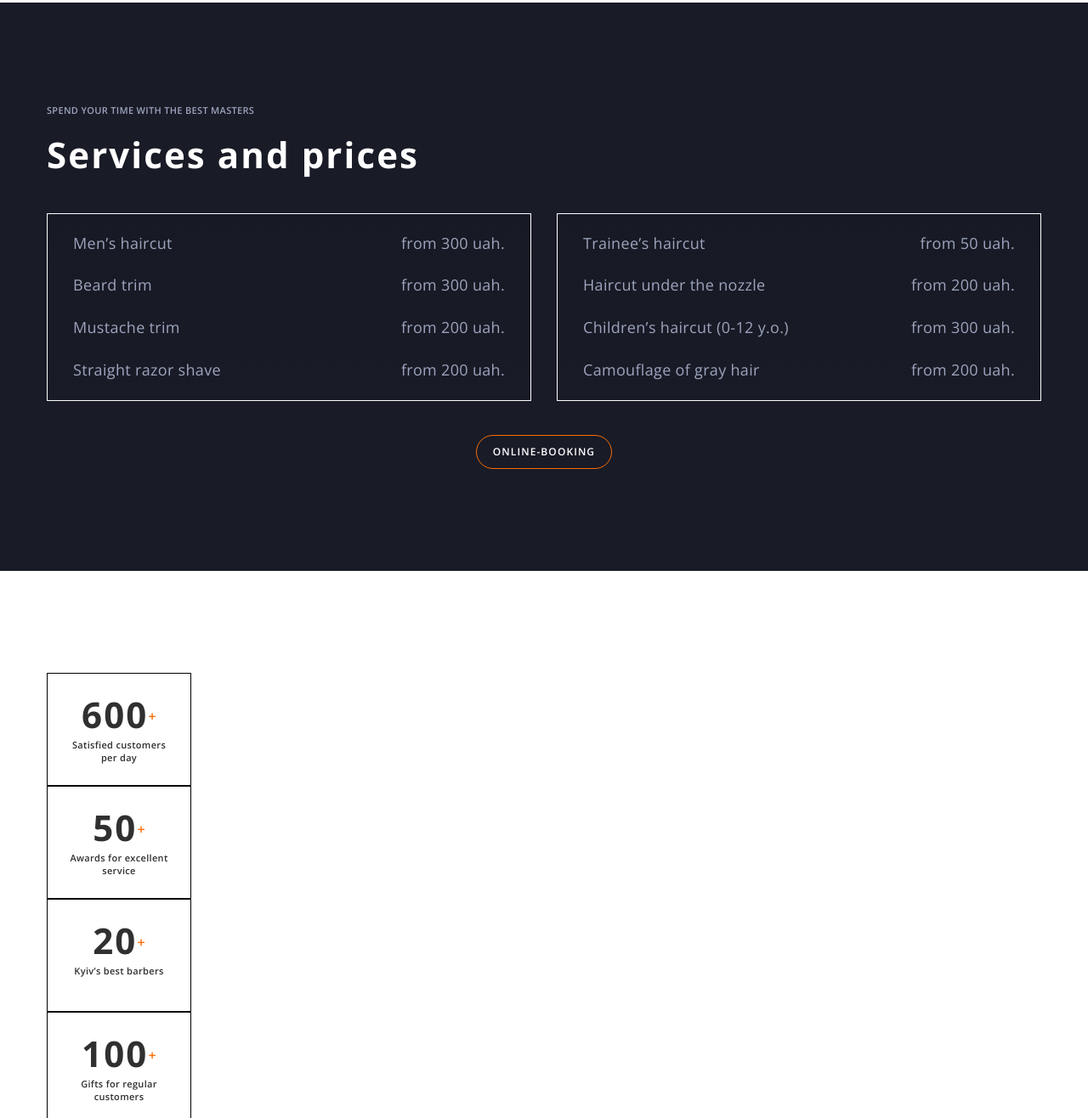
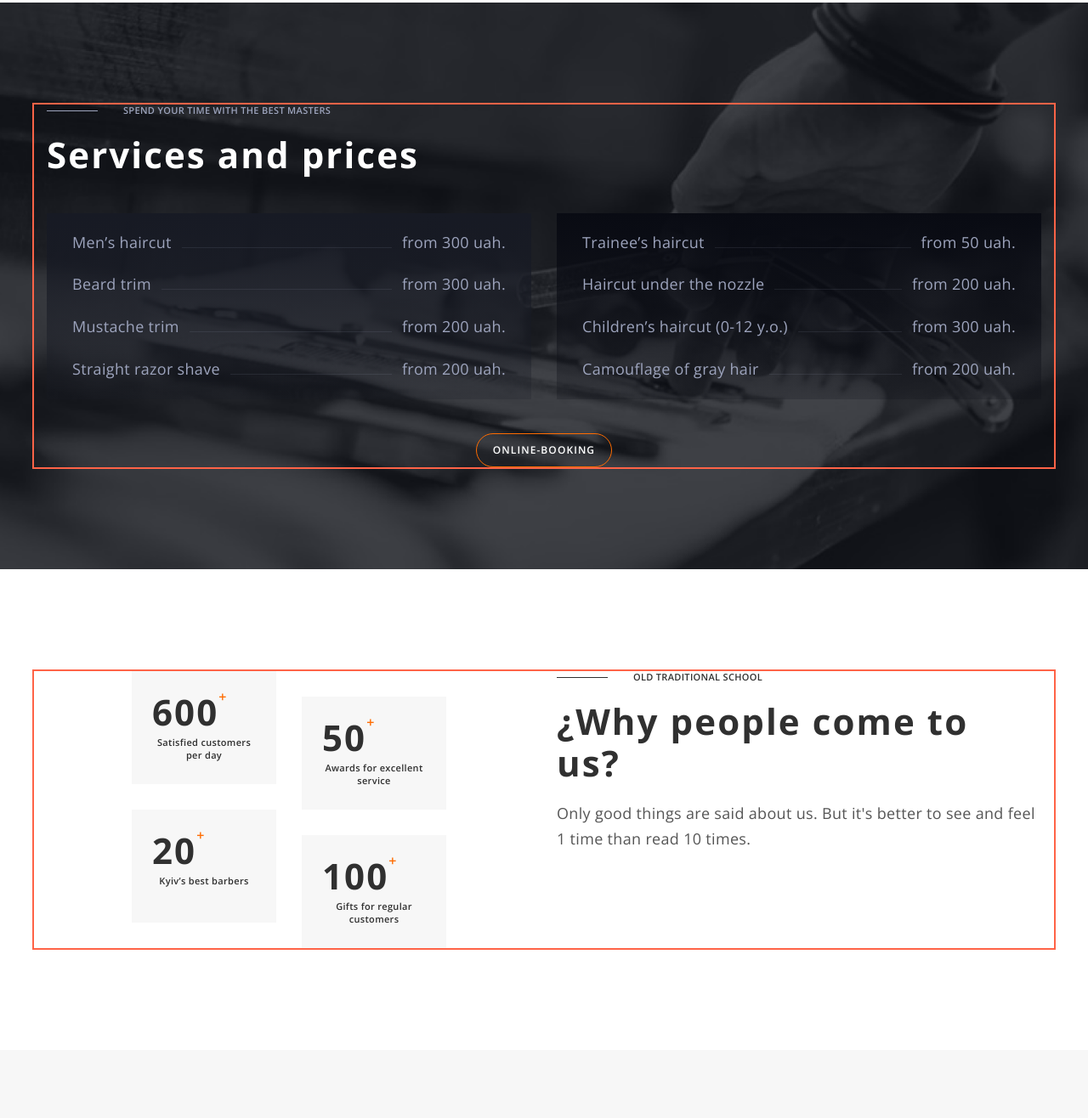
Before and after one commit to Kirill99k/-barbershop, a plain HTML site: page index.html in a window 1280 px wide. Shown: the part 1484-2800 px from the top of the page at 85% size. Drawn offline with nearby package versions, Linux system fonts and the light colour scheme.

Commit message:
Adds a background and a background color

```diff
--- a/css/styles.css
+++ b/css/styles.css
@@ -7,11 +7,6 @@
   --accent-color: #ff6c00;
   --secondary-background-color: #e5e5e5;
   --our-barbers-background-color: #f7f7f7;
-  --background-services-color: linear-gradient(
-    180deg,
-    #171a24 0%,
-    rgba(23, 26, 36, 0.2) 100%
-  );
   --primary-font-family: 'Open Sans';
   --title-font-family: 'Raleway';
 }
@@ -53,7 +48,7 @@ img {
   padding-left: 15px;
   padding-right: 15px;
   margin: 0 auto;
-  /* outline: 2px solid tomato; */
+  outline: 2px solid tomato;
 }
 
 /* ---------------- visually-hidden ---------------- */
@@ -117,6 +112,16 @@ img {
   font-size: 11px;
   line-height: 1.4;
   text-transform: uppercase;
+  display: flex;
+  align-items: center;
+  gap: 30px;
+}
+
+.section-uptitle::before {
+  content: '';
+  width: 60px;
+  height: 1px;
+  background-color: currentColor;
 }
 
 .section-title {
@@ -161,10 +166,6 @@ img {
   display: block;
 }
 
-/* .header-item:not(:last-child) {
-  margin-right: 30px;
-} */
-
 .header-nav-link {
   display: block;
   padding-top: 52px;
@@ -197,9 +198,6 @@ img {
 }
 
 /* ---------------- hero ---------------- */
-/* .hero {
-  background-image: url(../images/hero_image.jpg);
-} */
 
 .hero-container {
   display: flex;
@@ -252,7 +250,6 @@ img {
 }
 
 /* ---------------- about ---------------- */
-/* .about {} */
 
 .about-list {
   display: flex;
@@ -307,7 +304,13 @@ img {
 
 /* ---------------- prices ---------------- */
 .prices {
-  background-image: url(../images/contacts.jpg);
+  background-color: #111319;
+  background-image: url(../images/prices-bg.png);
+  background-repeat: no-repeat;
+  background-position: center;
+  background-size: cover;
+  max-width: 1600px;
+  margin: 0 auto;
 }
 
 .prices-uptitle {
@@ -333,16 +336,41 @@ img {
 }
 
 .prices-list {
-  border: 1px solid var(--first-title-color);
   padding: 20px 30px;
 
   width: calc((100% - 30px) / 2);
-  background: var(--background-services-color);
+}
+
+.prices-list:first-child {
+  background-image: linear-gradient(
+    180deg,
+    #171a24 0%,
+    rgba(23, 26, 36, 0.2) 100%
+  );
+}
+
+.prices-list:last-child {
+  background-image: linear-gradient(
+    180deg,
+    #090b13 0%,
+    rgba(9, 11, 19, 0.2) 100%
+  );
 }
 
 .prices-item {
   display: flex;
   justify-content: space-between;
+  align-items: baseline;
+  gap: 12px;
+}
+
+.prices-item::before {
+  flex-grow: 1;
+
+  content: '';
+  width: 100px;
+  height: 1px;
+  background-color: rgba(157, 164, 189, 0.12);
 }
 
 .prices-item:not(:last-child) {
@@ -356,12 +384,22 @@ img {
   line-height: 1.66;
 }
 
+.prices-text:first-child {
+  order: -1;
+}
+
 .prices-button {
   display: block;
   margin: 0 auto;
 }
 
 /* ---------------- benefits ---------------- */
+
+.benefits-container {
+  display: flex;
+  padding-left: 115px;
+  gap: 130px;
+}
 
 .benefits-uptitle {
   margin-bottom: 20px;
@@ -377,13 +415,28 @@ img {
   margin-bottom: 20px;
 }
 
+.benefits-list {
+  display: flex;
+  width: 370px;
+  flex-wrap: wrap;
+  flex-shrink: 0;
+}
+
 .benefits-item {
   padding: 20px 24px;
   text-align: center;
 
   width: 170px;
   height: 133px;
-  border: 1px solid #000000;
+  background-color: #f7f7f7;
+}
+
+.benefits-item:nth-child(odd) {
+  margin-right: 30px;
+}
+
+.benefits-item:nth-child(even) {
+  margin-top: 30px;
 }
 
 .benefits-count {
@@ -392,21 +445,37 @@ img {
   font-size: 42px;
   line-height: 1.35;
   letter-spacing: 0.05em;
+  display: flex;
 }
 
-.benefits-plus {
+.benefits-count::after {
+  content: '+';
   color: var(--accent-color);
   font-weight: 600;
   font-size: 16px;
   line-height: 1.37;
-  /* position: absolute; */
 }
+
+/* .benefits-plus {
+  color: var(--accent-color);
+  font-weight: 600;
+  font-size: 16px;
+  line-height: 1.37;
+  vertical-align: top;
+  display: inline-block;
+  padding-top: 10px;
+} */
 
 .benefits-list-text {
   color: var(--second-title-color);
   font-weight: 600;
   font-size: 11px;
   line-height: 1.36;
+}
+
+.benefits-wrap {
+  max-width: 500px;
+  padding-top: 9px;
 }
 
 /* ---------------- barbers ---------------- */
@@ -484,7 +553,6 @@ img {
 /* ---------------- gallery ---------------- */
 
 .gallery-uptitle {
-  display: inline-block;
   margin-bottom: 44px;
 }
 
@@ -497,13 +565,31 @@ img {
   width: calc((100% - 90px) / 4);
 }
 
-/* ---------------- booking ---------------- */
+/* ---------------- contact-wrap ---------------- */
 
-.booking {
-  background-image: url(../images/contacts.jpg);
+.contact-wrap {
+  background-color: #191c26;
+  background-image: url(../images/contacts-bg.png);
+  background-repeat: no-repeat;
+  background-position: right;
+  background-size: calc(50% - 15px) 100%;
+  max-width: 1600px;
+  margin: 0 auto;
 }
 
-.booking-title {
+.contact-wrap > .container {
+  display: flex;
+}
+
+/* ---------------- online ---------------- */
+
+.online {
+  width: calc(50% + 15px);
+  padding-top: 130px;
+  padding-bottom: 120px;
+}
+
+.online-title {
   color: var(--first-title-color);
   font-size: 42px;
   line-height: 1.16;
@@ -511,7 +597,11 @@ img {
 
 /* ---------------- contacts ---------------- */
 .contacts {
-  background-image: url(../images/contacts.jpg);
+  /* background-image: url(../images/contacts.jpg); */
+  width: calc(50% - 15px);
+  padding-top: 130px;
+  padding-bottom: 120px;
+  padding-left: 100px;
 }
 
 .contacts-title {
--- a/index.html
+++ b/index.html
@@ -119,7 +119,7 @@
             </li>
           </ul>
           <div class="about-wrap">
-            <p class="about-uptitle">About</p>
+            <p class="about-uptitle section-uptitle">About</p>
             <h2 class="about-title">Best Barbershop in your city</h2>
             <p class="about-subtitle">
               If you want to add more confidence to your image, you should
@@ -142,7 +142,9 @@
       <!-- prices -->
       <section class="prices section" id="prices">
         <div class="container">
-          <p class="prices-uptitle">Spend your time with the best masters</p>
+          <p class="prices-uptitle section-uptitle">
+            Spend your time with the best masters
+          </p>
           <h2 class="prices-title section-title">Services and prices</h2>
           <div class="prices-wrap">
             <ul class="prices-list list">
@@ -190,35 +192,37 @@
 
       <!-- benefits -->
       <section class="benefits section">
-        <div class="container">
+        <div class="container benefits-container">
           <ul class="benefits-list list">
             <li class="benefits-item">
-              <span class="benefits-count">600</span
-              ><sup class="benefits-plus">+</sup>
+              <span class="benefits-count">600</span>
               <p class="benefits-list-text">Satisfied customers per day</p>
             </li>
             <li class="benefits-item">
-              <span class="benefits-count">50</span
-              ><sup class="benefits-plus">+</sup>
+              <span class="benefits-count">50</span>
               <p class="benefits-list-text">Awards for excellent service</p>
             </li>
             <li class="benefits-item">
-              <span class="benefits-count">20</span
-              ><sup class="benefits-plus">+</sup>
+              <span class="benefits-count">20</span>
               <p class="benefits-list-text">Kyiv’s best barbers</p>
             </li>
             <li class="benefits-item">
-              <span class="benefits-count">100</span
-              ><sup class="benefits-plus">+</sup>
+              <span class="benefits-count">100</span>
               <p class="benefits-list-text">Gifts for regular customers</p>
             </li>
           </ul>
-          <p class="benefits-uptitle">Old traditional school</p>
-          <h2 class="benefits-title section-title">¿Why people come to us?</h2>
+          <div class="container-wrap">
+            <p class="benefits-uptitle section-uptitle">
+              Old traditional school
+            </p>
+            <h2 class="benefits-title section-title">
+              ¿Why people come to us?
+            </h2>
             <p class="benefits-text section-text">
-            Only good things are said about us. But it's better to see and feel
-            1 time than read 10 times.
+              Only good things are said about us. But it's better to see and
+              feel 1 time than read 10 times.
             </p>
+          </div>
         </div>
       </section>
 
@@ -343,9 +347,9 @@
       <section class="gallery section">
         <div class="container">
           <h2 class="visually-hidden">Portfolio</h2>
-          <span class="gallery-uptitle section-uptitle"
-            >In Latin, "barba" means "beard"</span
-          >
+          <p class="gallery-uptitle section-uptitle">
+            In Latin, "barba" means "beard"
+          </p>
           <ul class="gallery-list list">
             <li class="gallery-item">
               <img
@@ -383,10 +387,13 @@
         </div>
       </section>
 
-      <!-- booking -->
-      <section class="booking">
-        <h2 class="booking-title section-title">Online-booking</h2>
-        <button type="button" class="booking-button button">send</button>
+      <!-- contact-wrap -->
+      <div class="contact-wrap">
+        <div class="container">
+          <!-- online -->
+          <section class="online">
+            <h2 class="online-title section-title">Online-booking</h2>
+            <button type="button" class="online-button button">send</button>
           </section>
 
           <!-- contacts -->
@@ -428,6 +435,8 @@
               Every day from 9:00 to 22:00
             </p>
           </section>
+        </div>
+      </div>
     </main>
 
     <footer class="footer">
```
Also changed, not shown: images/contacts-bg.png (added), images/prices-bg.png (added). Lines whose indentation alone changed are shown as unchanged.
